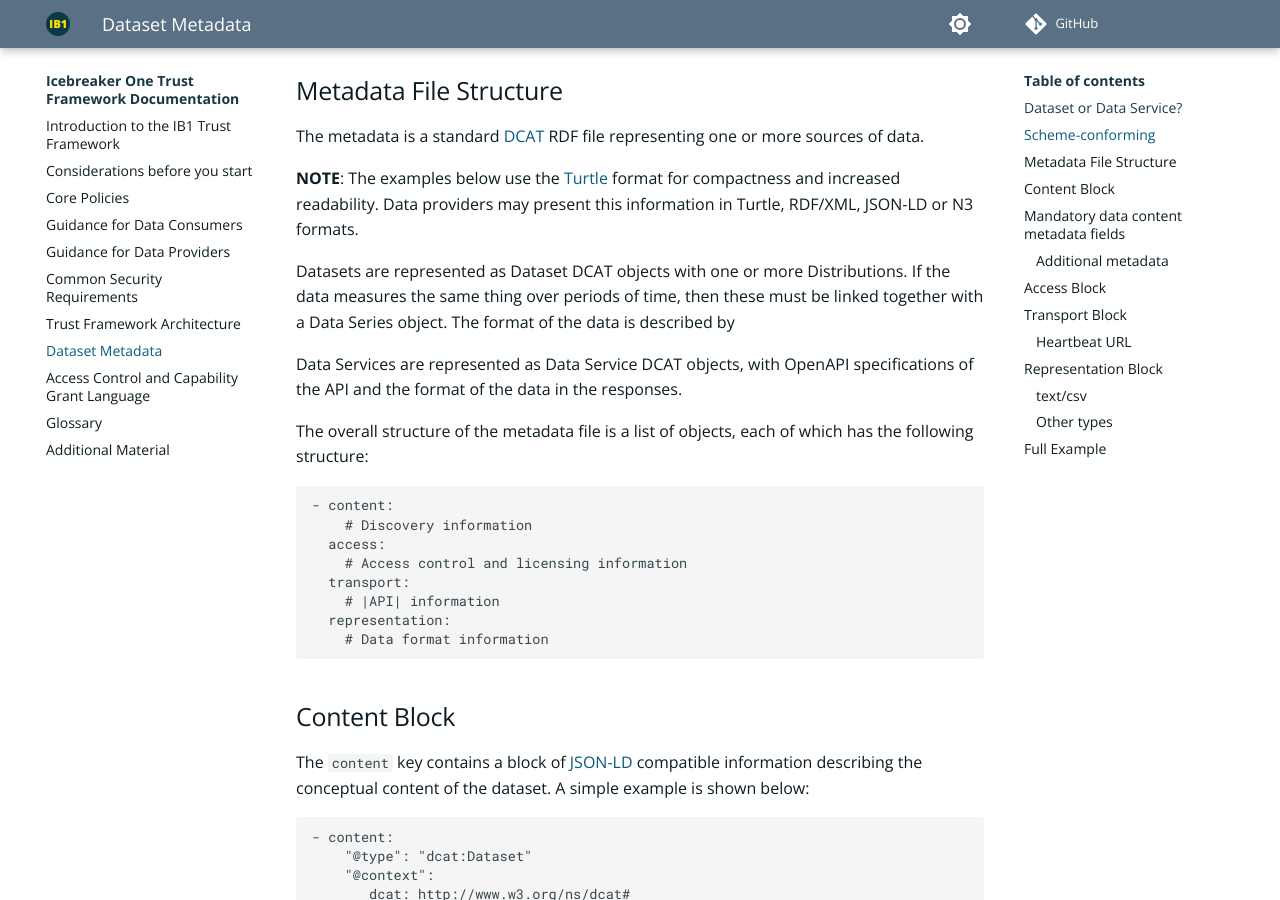
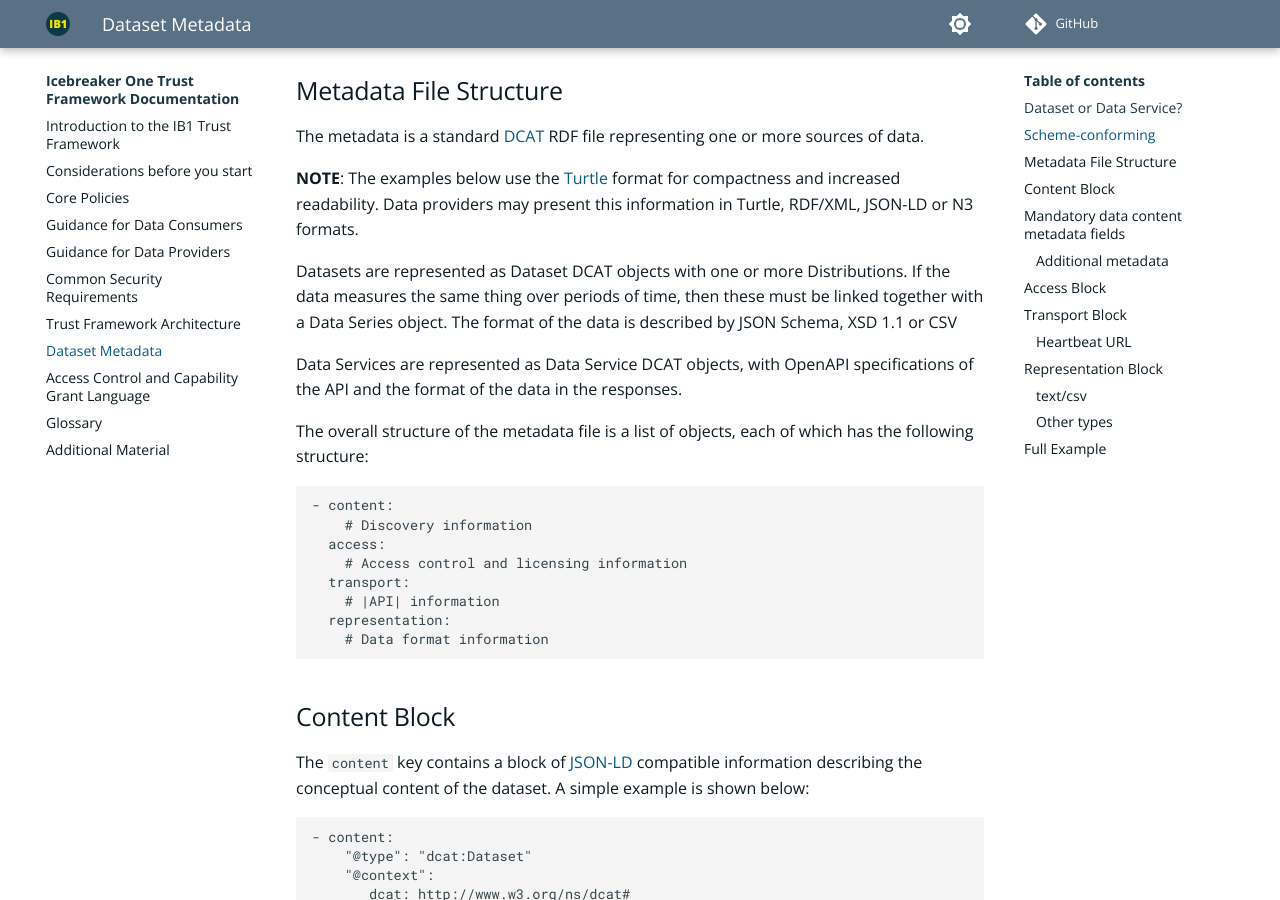
Before and after one commit to icebreakerone/ib1-technical-docs, an MkDocs documentation site: the page built from docs/metadata.md, in a window 1280 px wide and 900 px high, scrolled down 1120 px. Built offline with MkDocs 1.6.1 and Material for MkDocs 9.7.7, drawn with Linux system fonts in a browser that asks for light colours; plug-ins that fetch from the network failed and are left out; comment, search, counter and statistics services are not loaded; the version menu is left out; some of the changed lines change nothing that is shown.

Commit message:
docs/metadata.md updated from https://stackedit.net/

````diff
--- a/docs/metadata.md
+++ b/docs/metadata.md
@@ -50,7 +50,7 @@ The metadata is a standard [DCAT](https://www.w3.org/TR/vocab-dcat-3/) RDF file
 **NOTE**: The examples below use the [Turtle](https://www.w3.org/TR/turtle/) format for compactness and increased readability. Data providers may present this
 information in Turtle, RDF/XML, JSON-LD or N3 formats.
 
-Datasets are represented as Dataset DCAT objects with one or more Distributions. If the data measures the same thing over periods of time, then these must be linked together with a Data Series object. The format of the data is described by
+Datasets are represented as Dataset DCAT objects with one or more Distributions. If the data measures the same thing over periods of time, then these must be linked together with a Data Series object. The format of the data is described by JSON Schema, XSD 1.1 or CSV
 
 Data Services are represented as Data Service DCAT objects, with OpenAPI specifications of the API and the format of the data in the responses.
 
@@ -422,7 +422,8 @@ Or, in [JSON](glossary.md#term-Javascript-Object-Notation) form:
 ]
 ```
 <!--stackedit_data:
-eyJoaXN0b3J5IjpbMjEyOTY3MzM3MywxMDMwOTMzNjg3LC0xOT
-IyMTU5MjU4LDE5NjEzNDk3MTMsMTUxOTc1NjAwMywtODQwMjU4
-Njk1LDEyMTUxOTUyMTYsLTE3Njg0MTMzMjZdfQ==
+eyJoaXN0b3J5IjpbLTEzNjMwMjIwNDYsMjEyOTY3MzM3MywxMD
+MwOTMzNjg3LC0xOTIyMTU5MjU4LDE5NjEzNDk3MTMsMTUxOTc1
+NjAwMywtODQwMjU4Njk1LDEyMTUxOTUyMTYsLTE3Njg0MTMzMj
+ZdfQ==
 -->
````
